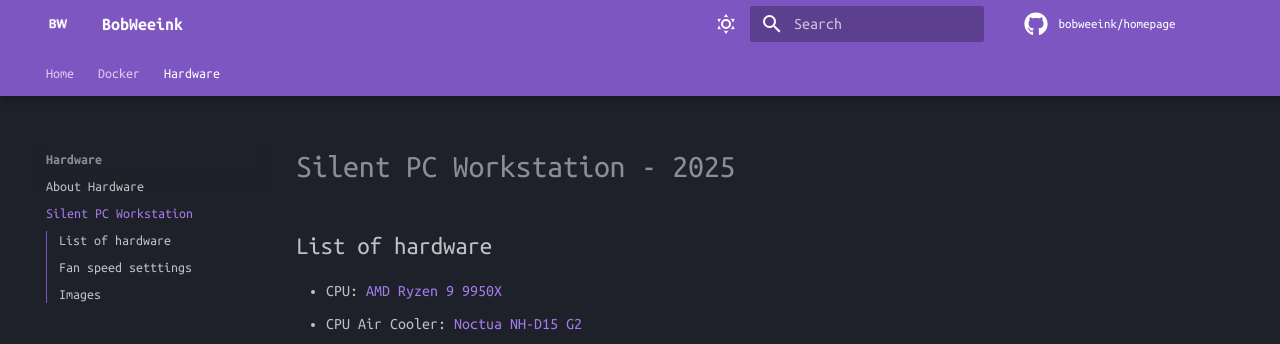
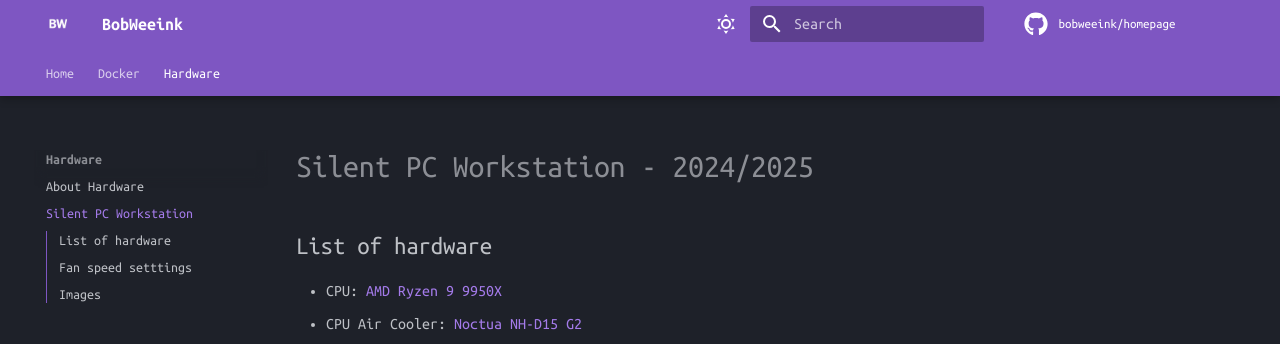
Before and after one commit to bobweeink/homepage, an MkDocs documentation site: the page built from docs/hardware/silent-pc-workstation.md, in a window 1280 px wide and 900 px high. Shown: the top 344 px of the window. Built offline with MkDocs 1.6.1 and Material for MkDocs 9.7.7, drawn with Linux system fonts in a browser that asks for light colours; comment, search, counter and statistics services are not loaded.

Commit message:
changed 2025 to 2024/2025 silent pc

```diff
--- a/docs/hardware/silent-pc-workstation.md
+++ b/docs/hardware/silent-pc-workstation.md
@@ -1,4 +1,4 @@
-# Silent PC Workstation - 2025
+# Silent PC Workstation - 2024/2025
 
 ## List of hardware
 
```
